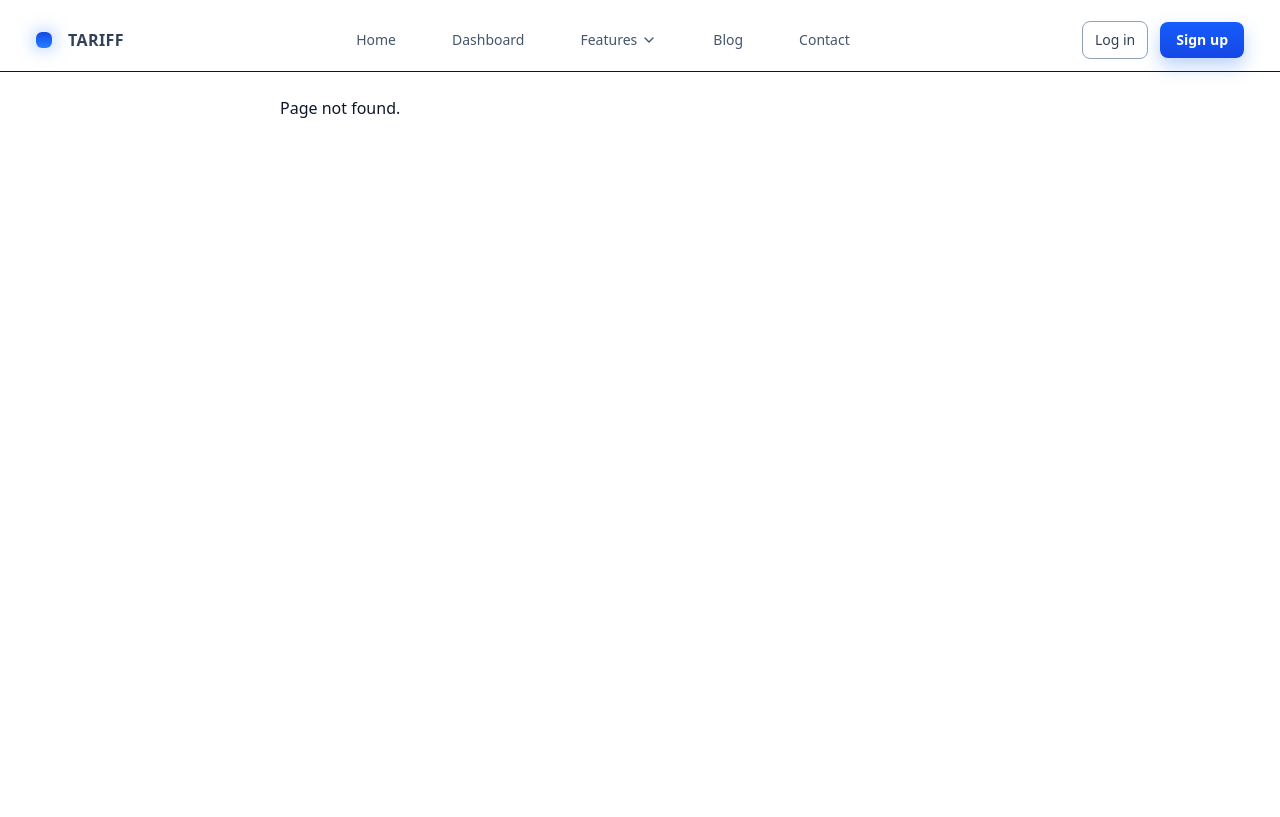
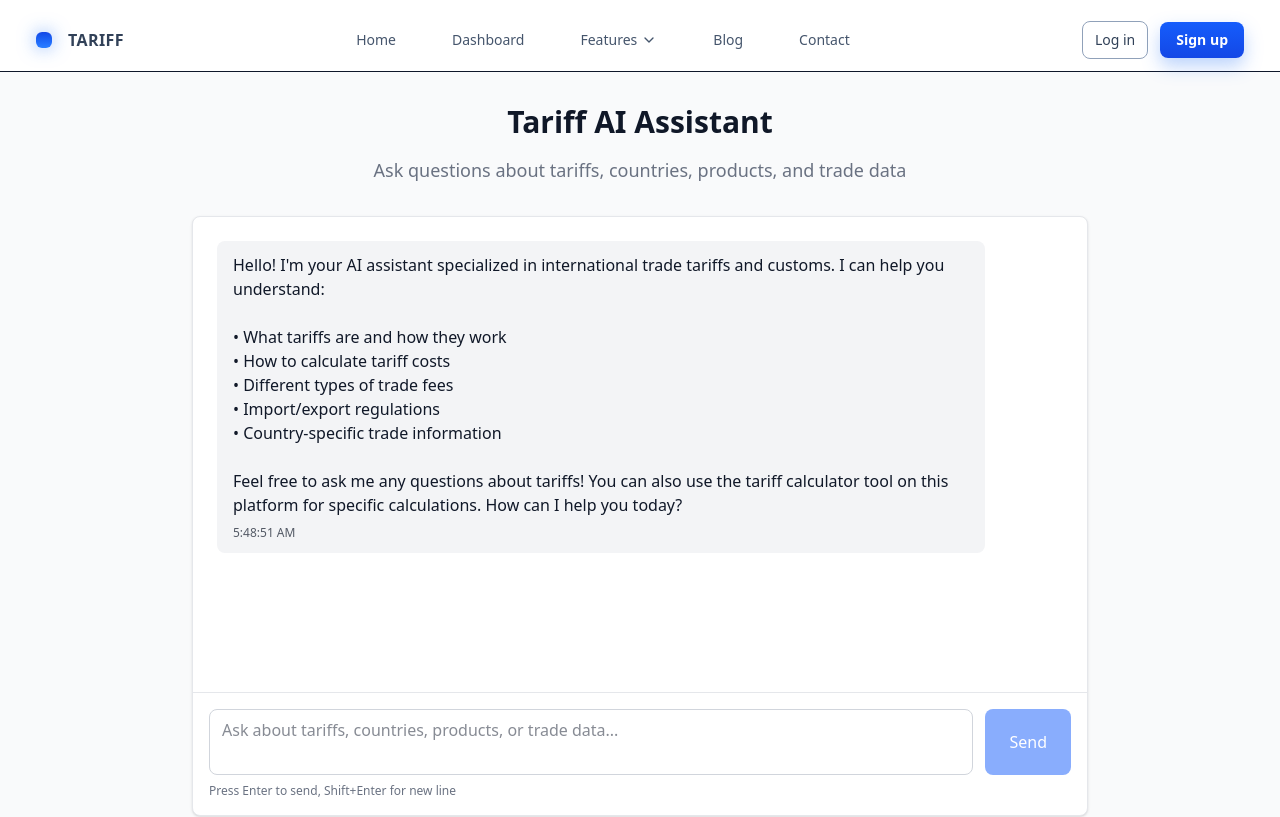
Before and after one commit to Onyxxx17/TARIFFS, a React (Vite) app in the folder frontend/: page /ai-chat in a window 1280 px wide. Shown: the top 817 px of the page. Built offline with nearby package versions, Linux system fonts and the light colour scheme; no server answers; what i18n-iso-countries would draw is missing.

Commit message:
feat: Add Tariff AI Chat component for interactive tariff inquiries and response handling

```diff
--- a/frontend/src/App.tsx
+++ b/frontend/src/App.tsx
@@ -8,6 +8,8 @@ import AuthCallback from "./pages/AuthCallback";
 
 import BlogList from "./pages/BlogList";
 import BlogPost from "./pages/BlogPost";
+
+import TariffAIChat from "./pages/TariffAiChat";
 
 import AnalyticsDashboard from "./pages/AgricultureTariffChart";
 import TariffPredictionDisplay from "./pages/TariffPredictionPages";
@@ -27,7 +29,11 @@ export default function App() {
           <Route path="auth/callback" element={<AuthCallback />} /> {/* OAuth2 Callback */}
           <Route path="logging" element={<TariffLoggingDisplay />} />
           <Route path="/tariff-prediction" element={<TariffPredictionDisplay />} />
-          <Route path="/dashboard/analytics" element={<AnalyticsDashboard />} />
+           <Route path="/ai-chat" element={<TariffAIChat />} />
+           <Route path="/dashboard/analytics" element={<AnalyticsDashboard />} />
+          {/* <Route path="/dashboard" element={<Dashboard />} />
+          <Route path="/contact" element={<Contact />} /> */}
+
 
           {/* Blog list + detail */}
           <Route path="/blog" element={<BlogList />} />
--- a/frontend/src/components/Header.tsx
+++ b/frontend/src/components/Header.tsx
@@ -2,6 +2,7 @@ import { Link, useNavigate } from "react-router-dom";
 import { useEffect, useState, useRef } from "react";
 import { fetchWithAuth } from "../utils/api";
 import { ChevronDown, Menu, X, BarChart2, FileText } from "lucide-react";
+
 
 export default function Header() {
   const [scrolled, setScrolled] = useState(false);
@@ -18,12 +19,14 @@ export default function Header() {
   const mobileToggleRef = useRef<HTMLButtonElement | null>(null);
   const navigate = useNavigate();
 
+
   useEffect(() => {
     const onScroll = () => setScrolled(window.scrollY > 8);
     onScroll();
     window.addEventListener("scroll", onScroll);
     return () => window.removeEventListener("scroll", onScroll);
   }, []);
+
 
   // keep header state in sync when token changes in other tabs/components
   useEffect(() => {
@@ -39,6 +42,7 @@ export default function Header() {
     };
   }, []);
 
+
   // Fetch user info when logged in
   useEffect(() => {
     const fetchUserInfo = async () => {
@@ -46,6 +50,7 @@ export default function Header() {
         setUserName("");
         return;
       }
+
 
       try {
         // Decode JWT to get user email/name or fetch from API
@@ -65,8 +70,10 @@ export default function Header() {
       }
     };
 
+
     fetchUserInfo();
   }, [isLoggedIn]);
+
 
   // Close user menu when clicking outside
   useEffect(() => {
@@ -76,11 +83,13 @@ export default function Header() {
       }
     };
 
+
     if (openUserMenu) {
       document.addEventListener("mousedown", handleClickOutside);
     }
     return () => document.removeEventListener("mousedown", handleClickOutside);
   }, [openUserMenu]);
+
 
   // Close mobile menu when clicking outside the menu and the hamburger button
   useEffect(() => {
@@ -100,6 +109,7 @@ export default function Header() {
     return () => document.removeEventListener("mousedown", onDoc);
   }, [mobileOpen]);
 
+
   const handleLogout = async () => {
     // Close it
     setOpenUserMenu(false);
@@ -113,6 +123,7 @@ export default function Header() {
       console.error("Logout failed:", error);
     }
 
+
     // Clear local storage
     localStorage.removeItem("token");
     localStorage.removeItem("refreshToken");
@@ -120,10 +131,12 @@ export default function Header() {
     setIsLoggedIn(false);
     setUserName("");
 
+
     // notify other tabs/components
     window.dispatchEvent(new Event("storage"));
     navigate("/");
   };
+
 
   // Function to get user initials for avatar
   const getInitials = (name: string) => {
@@ -134,6 +147,7 @@ export default function Header() {
     }
     return name.substring(0, 2).toUpperCase();
   };
+
 
   return (
     <header
@@ -155,6 +169,7 @@ export default function Header() {
           <span className="ml-1">TARIFF</span>
         </Link>
 
+
   <nav className="hidden sm:flex items-center gap-1 lg:gap-8 text-slate-600">
           <Link
             className="hover:text-slate-700 py-2 px-2 lg:px-3 rounded-md transition-colors text-xs lg:text-sm"
@@ -168,6 +183,7 @@ export default function Header() {
           >
             Dashboard
           </Link>
+
 
           {/* Features dropdown */}
           <div
@@ -184,6 +200,7 @@ export default function Header() {
                 }`}
               />
             </button>
+
 
             {openFeatures && (
               <div className="absolute top-10 left-0 w-60 bg-white border shadow-lg rounded-lg z-50">
@@ -205,10 +222,17 @@ export default function Header() {
                 >
                   Tariff Prediction
                 </Link>
+                <Link
+                  to="/ai-chat"
+                  className="block px-4 py-2 text-slate-700 hover:bg-blue-50 hover:text-blue-600 rounded-md transition-colors"
+                >
+                  AI Assistant
+                </Link>
               </div>
 
             )}
           </div>
+
 
           <Link className="hover:text-slate-700 py-2 px-2 lg:px-3 rounded-md transition-colors text-xs lg:text-sm" to="/blog">
             Blog
@@ -220,7 +244,9 @@ export default function Header() {
             Contact
           </Link>
 
+
         </nav>
+
 
         {/* Mobile quick actions + hamburger - visible when nav is hidden */}
         <div className="sm:hidden flex items-center gap-2">
@@ -248,6 +274,7 @@ export default function Header() {
             </button>
           </div>
         </div>
+
 
   <div className="hidden sm:flex items-center gap-2 sm:gap-3">
           {!isLoggedIn ? (
@@ -283,6 +310,7 @@ export default function Header() {
                 />
               </button>
 
+
               {/* Dropdown Menu */}
               {openUserMenu && (
                 <div className="absolute right-0 top-12 w-48 sm:w-56 bg-white border border-slate-200 rounded-lg shadow-xl overflow-hidden z-50">
@@ -295,6 +323,7 @@ export default function Header() {
                       Signed in
                     </p>
                   </div>
+
 
                   {/* Menu Items */}
                   <div className="py-1">
--- /dev/null
+++ b/frontend/src/pages/TariffAiChat.tsx
@@ -0,0 +1,193 @@
+import { useState } from "react";
+import { fetchWithAuth } from "../utils/api";
+
+
+interface Message {
+  id: string;
+  type: 'user' | 'ai';
+  content: string;
+  timestamp: Date;
+  isError?: boolean;
+}
+
+interface ChatResponse {
+  message: string;
+  timestamp: string;
+  isError: boolean;
+}
+
+
+export default function TariffAIChat() {
+  const [messages, setMessages] = useState<Message[]>([
+    {
+      id: '1',
+      type: 'ai',
+      content: 'Hello! I\'m your AI assistant specialized in international trade tariffs and customs. I can help you understand:\n\n• What tariffs are and how they work\n• How to calculate tariff costs\n• Different types of trade fees\n• Import/export regulations\n• Country-specific trade information\n\nFeel free to ask me any questions about tariffs! You can also use the tariff calculator tool on this platform for specific calculations. How can I help you today?',
+      timestamp: new Date(),
+      isError: false
+    }
+  ]);
+  const [inputValue, setInputValue] = useState('');
+  const [isLoading, setIsLoading] = useState(false);
+
+
+  const handleSendMessage = async () => {
+    if (!inputValue.trim() || isLoading) return;
+
+
+    const userMessage: Message = {
+      id: Date.now().toString(),
+      type: 'user',
+      content: inputValue,
+      timestamp: new Date()
+    };
+
+
+    setMessages(prev => [...prev, userMessage]);
+    setInputValue('');
+    setIsLoading(true);
+
+
+    try {
+      const response = await fetchWithAuth('/api/chat/message', {
+        method: 'POST',
+        body: JSON.stringify({
+          message: inputValue
+        })
+      });
+
+
+      if (!response.ok) {
+        if (response.status === 401) {
+          throw new Error('UNAUTHORIZED');
+        }
+        throw new Error('Failed to get AI response');
+      }
+
+
+      const data: ChatResponse = await response.json();
+
+
+      const aiMessage: Message = {
+        id: (Date.now() + 1).toString(),
+        type: 'ai',
+        content: data.message,
+        timestamp: new Date(data.timestamp),
+        isError: data.isError
+      };
+
+
+      setMessages(prev => [...prev, aiMessage]);
+    } catch (error) {
+      let errorContent = 'I apologize, but I encountered an error processing your request. Please try again or rephrase your question.';
+
+      if (error instanceof Error && error.message === 'UNAUTHORIZED') {
+        errorContent = 'Your session has expired or you are not authorized to access this feature. Please log in again to continue.';
+      }
+
+      const errorMessage: Message = {
+        id: (Date.now() + 1).toString(),
+        type: 'ai',
+        content: errorContent,
+        timestamp: new Date(),
+        isError: true
+      };
+      setMessages(prev => [...prev, errorMessage]);
+    } finally {
+      setIsLoading(false);
+    }
+  };
+
+
+  const handleKeyPress = (e: React.KeyboardEvent) => {
+    if (e.key === 'Enter' && !e.shiftKey) {
+      e.preventDefault();
+      handleSendMessage();
+    }
+  };
+
+
+  return (
+    <div className="min-h-screen bg-gray-50 py-8 px-4 sm:px-6 lg:px-8">
+      <div className="max-w-4xl mx-auto">
+        <div className="text-center mb-8">
+          <h1 className="text-3xl font-extrabold text-gray-900">Tariff AI Assistant</h1>
+          <p className="mt-4 text-lg text-gray-500">
+            Ask questions about tariffs, countries, products, and trade data
+          </p>
+        </div>
+
+
+        <div className="bg-white rounded-lg shadow-sm border border-gray-200 flex flex-col h-[600px]">
+          {/* Messages Area */}
+          <div className="flex-1 overflow-y-auto p-6 space-y-4">
+            {messages.map((message) => (
+              <div
+                key={message.id}
+                className={`flex ${message.type === 'user' ? 'justify-end' : 'justify-start'}`}
+              >
+                <div
+                  className={`max-w-3xl rounded-lg px-4 py-3 ${
+                    message.type === 'user'
+                      ? 'bg-blue-600 text-white'
+                      : 'bg-gray-100 text-gray-900'
+                  }`}
+                >
+                  <div className="whitespace-pre-wrap">{message.content}</div>
+
+                  {/* Show error indicator if this is an error message */}
+                  {message.isError && (
+                    <div className="mt-2 text-xs text-red-600 dark:text-red-400">
+                      ⚠️ Error occurred
+                    </div>
+                  )}
+
+                  <div className="text-xs opacity-70 mt-2">
+                    {message.timestamp.toLocaleTimeString()}
+                  </div>
+                </div>
+              </div>
+            ))}
+
+            {isLoading && (
+              <div className="flex justify-start">
+                <div className="bg-gray-100 text-gray-900 rounded-lg px-4 py-3">
+                  <div className="flex items-center space-x-2">
+                    <div className="animate-spin rounded-full h-4 w-4 border-b-2 border-blue-600"></div>
+                    <span>AI is thinking...</span>
+                  </div>
+                </div>
+              </div>
+            )}
+          </div>
+
+
+          {/* Input Area */}
+          <div className="border-t border-gray-200 p-4">
+            <div className="flex space-x-3">
+              <textarea
+                value={inputValue}
+                onChange={(e) => setInputValue(e.target.value)}
+                onKeyPress={handleKeyPress}
+                placeholder="Ask about tariffs, countries, products, or trade data..."
+                className="flex-1 resize-none border border-gray-300 rounded-lg px-3 py-2 focus:outline-none focus:ring-2 focus:ring-blue-500 focus:border-blue-500"
+                rows={2}
+                disabled={isLoading}
+              />
+              <button
+                onClick={handleSendMessage}
+                disabled={!inputValue.trim() || isLoading}
+                className="px-6 py-2 bg-blue-600 text-white rounded-lg hover:bg-blue-700 disabled:opacity-50 disabled:cursor-not-allowed"
+              >
+                Send
+              </button>
+            </div>
+            <div className="mt-2 text-xs text-gray-500">
+              Press Enter to send, Shift+Enter for new line
+            </div>
+          </div>
+        </div>
+      </div>
+    </div>
+  );
+}
```
Also changed, not shown: 1 other file (tests, documents, lock files or other folders).
